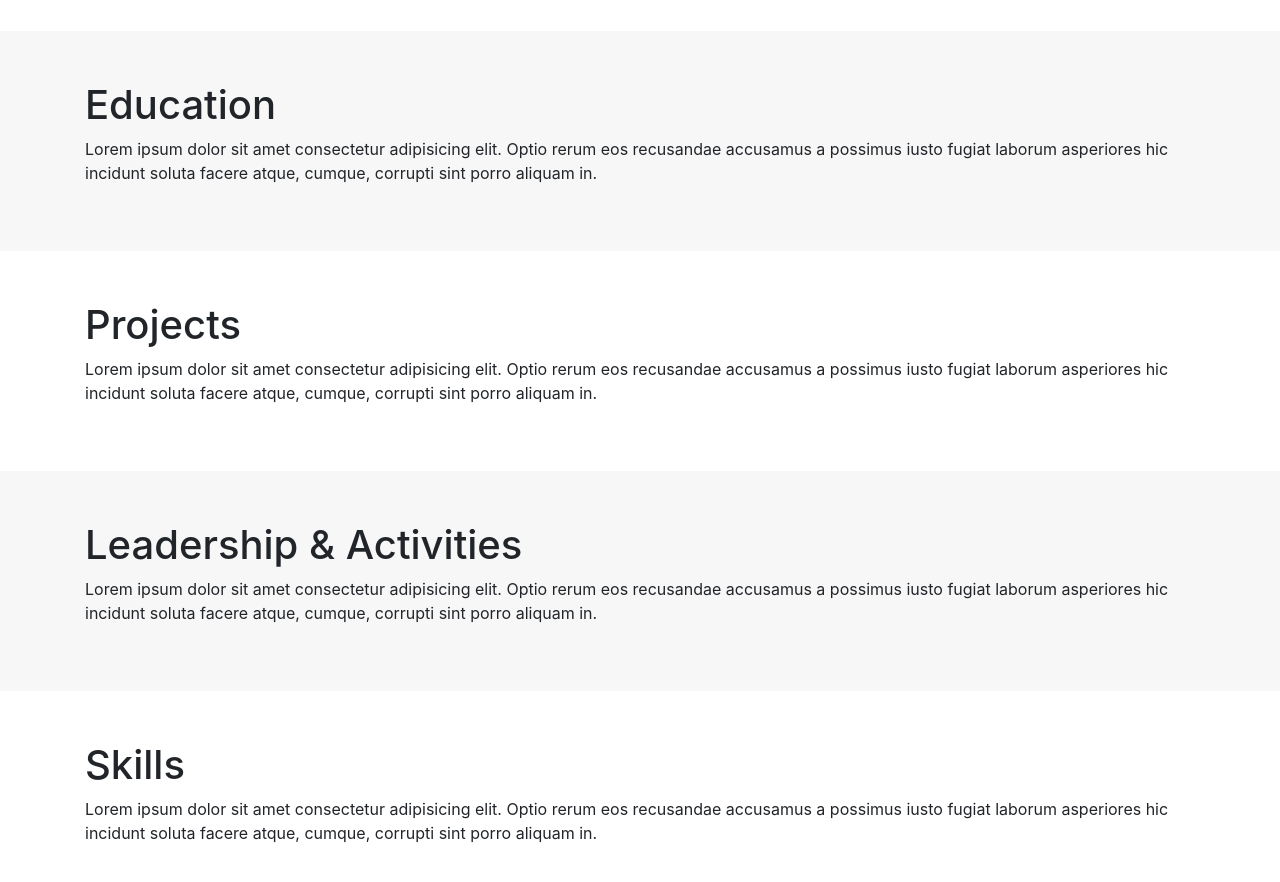
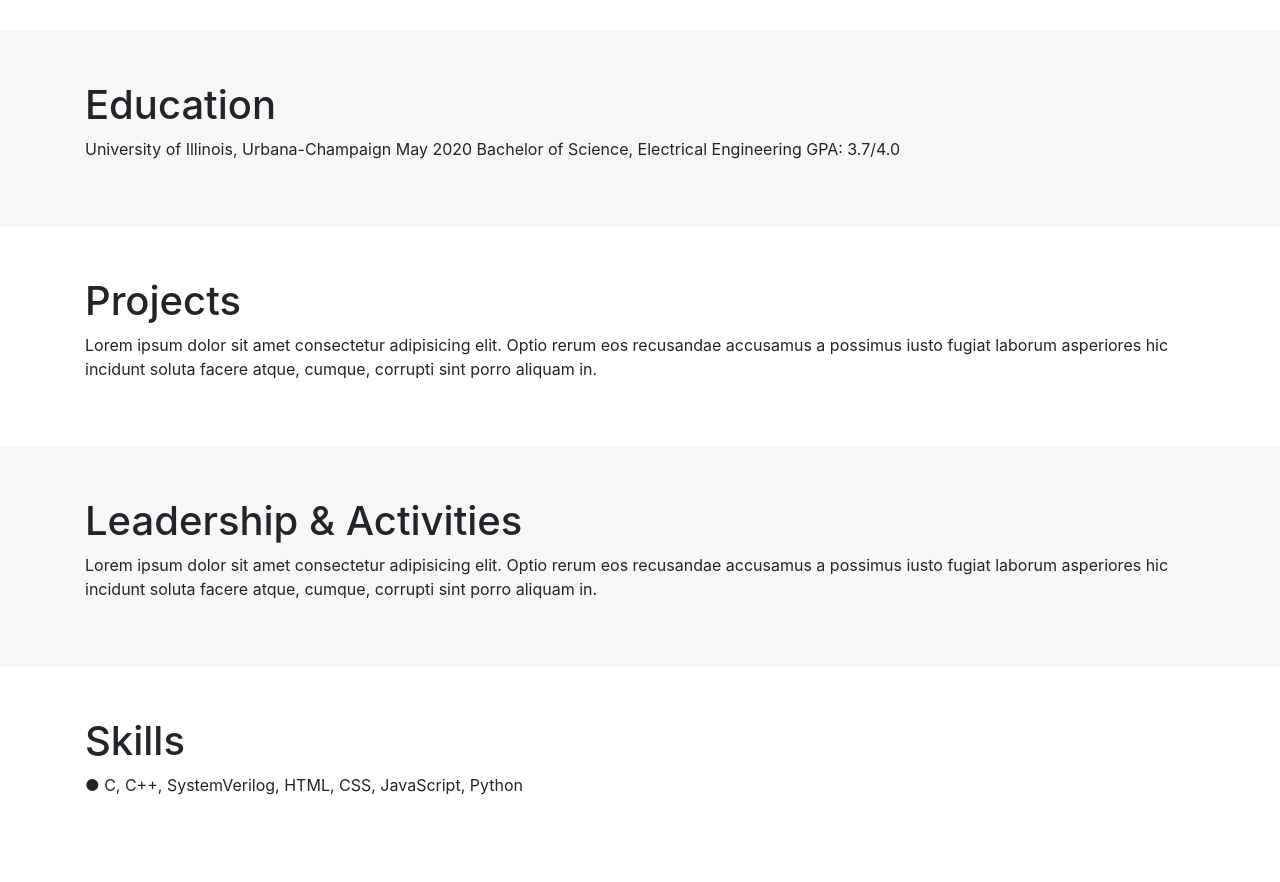
Before and after one commit to jusunghan/personal_website, a plain HTML site: page pages/resume.html in a window 1280 px wide. Shown: the part 420-1302 px from the top of the page. Drawn offline with nearby package versions, Linux system fonts and the light colour scheme.

Commit message:
added resume

```diff
--- a/pages/resume.html
+++ b/pages/resume.html
@@ -31,7 +31,7 @@
               <p class="profile-description">Computer Engineer / Web Developer</p>
               <p class="profile-description">Phone: 217-377-6772</p>
               <p class="profile-description">Email: jhan80@illinois.edu</p>
-              <a href="Resume.pdf" download class="btn btn-outline-dark">Download Resume in PDF</a>
+              <a href="../Resume FA 18.pdf" download class="btn btn-outline-dark">Download Resume in PDF</a>
 
                 <!-- <a href="#nav-main" class="btn btn-secondary-outline btn-sm" role="button">&darr;</a> -->
             </div>
@@ -68,7 +68,9 @@
     <section id="education-section" class="section-odd">
       <div class="container">
         <h1>Education</h1>
-        <p>Lorem ipsum dolor sit amet consectetur adipisicing elit. Optio rerum eos recusandae accusamus a possimus iusto fugiat laborum asperiores hic incidunt soluta facere atque, cumque, corrupti sint porro aliquam in.</p>
+        <p>University of Illinois, Urbana-Champaign                                                                                         May 2020
+Bachelor of Science, Electrical Engineering                                                                                     GPA: 3.7/4.0
+</p>
       </div>
     </section>
 
@@ -89,7 +91,7 @@
     <section id="skills-section">
       <div class="container">
         <h1>Skills</h1>
-        <p>Lorem ipsum dolor sit amet consectetur adipisicing elit. Optio rerum eos recusandae accusamus a possimus iusto fugiat laborum asperiores hic incidunt soluta facere atque, cumque, corrupti sint porro aliquam in.</p>
+        <p>●	C, C++, SystemVerilog, HTML, CSS, JavaScript, Python</p>
       </div>
     </section>
     <!-- jQuery first, then Bootstrap JS -->
```
Also changed, not shown: 1 other file.
